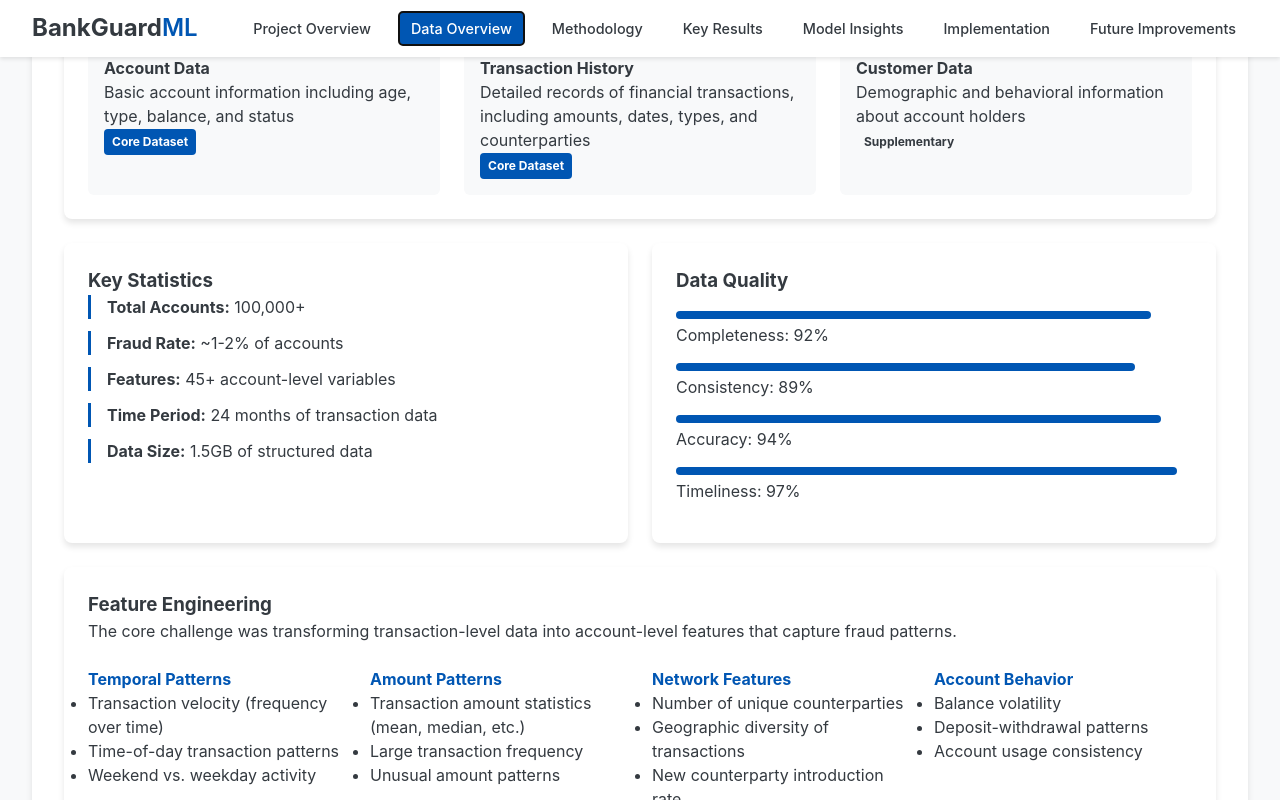
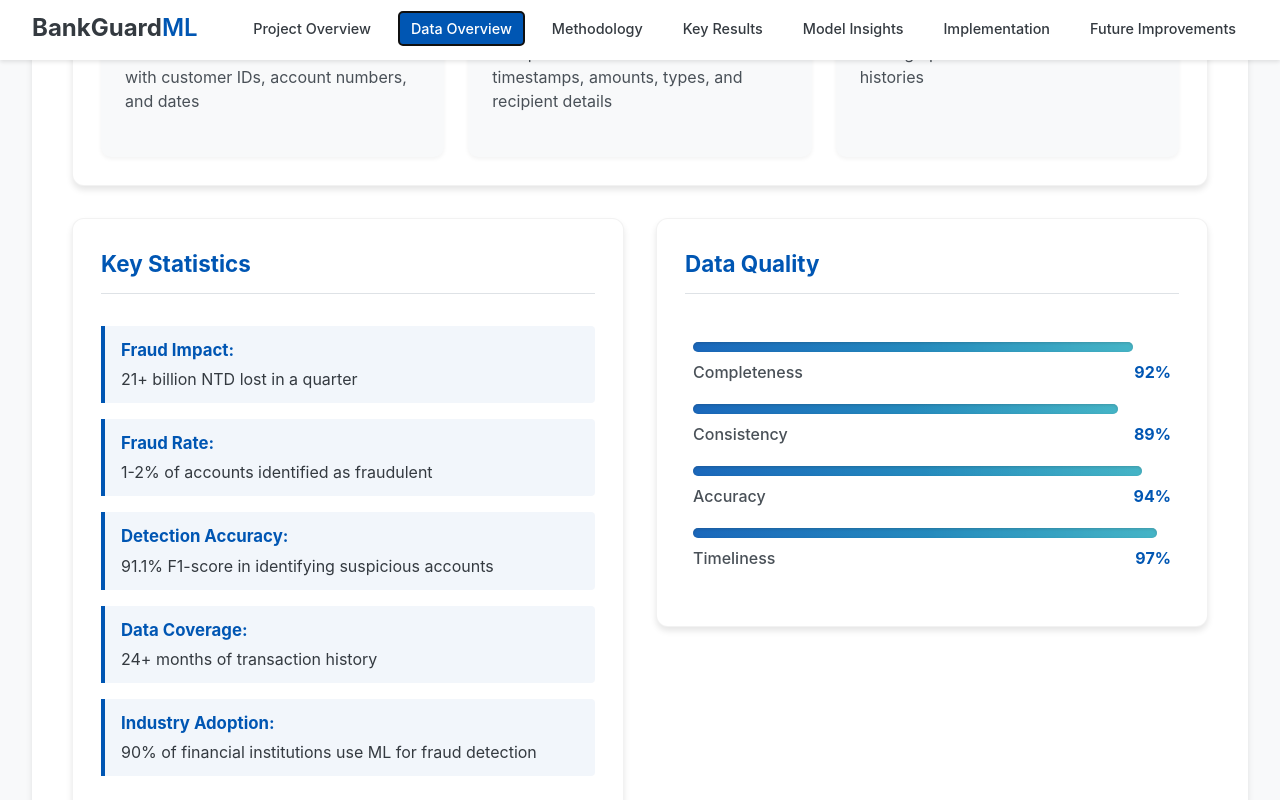
Before and after one commit to SeanChang-3245/BankWatchList, a React (Vite) app in the folder Website/: page / in a window 1280 px wide. Both pictures are taken after a click on the button "Data Overview". Built offline with nearby package versions, Linux system fonts and the light colour scheme.

Commit message:
fixed sticky navbar problem

```diff
--- a/Website/src/App.css
+++ b/Website/src/App.css
@@ -14,7 +14,18 @@
   box-sizing: border-box;
 }
 
-html, body {
+html {
+  margin: 0;
+  padding: 0;
+  width: 100%;
+  height: 100%;
+  overflow-x: hidden;
+  /* Add scroll padding to prevent header overlap */
+  scroll-padding-top: 80px;
+  scroll-behavior: smooth;
+}
+
+body {
   margin: 0;
   padding: 0;
   width: 100%;
@@ -51,6 +62,7 @@ body {
   display: flex;
   justify-content: center;
   padding-top: 2rem; /* Add padding to prevent content from being hidden under header */
+  margin-top: 1rem; /* Add margin to create space after the header */
 }
 
 .main-content {
@@ -64,17 +76,43 @@ body {
 .section {
   margin-bottom: 3rem;
   background: white;
-  border-radius: 8px;
+  border-radius: 12px;
   padding: 2rem;
+  padding-top: 3rem; /* Increased top padding */
   box-shadow: var(--box-shadow);
   width: 100%;
+  position: relative;
+  scroll-margin-top: 80px; /* Ensures scrolling positions content below the header */
+}
+
+.section-anchor-target {
+  position: absolute;
+  top: -80px;
+  left: 0;
+  height: 1px;
+  width: 100%;
+  visibility: hidden;
+  pointer-events: none;
 }
 
 .section-title {
   color: var(--primary-color);
-  margin-bottom: 1.5rem;
+  margin-bottom: 2rem;
   border-bottom: 2px solid var(--border-color);
-  padding-bottom: 0.5rem;
+  padding-bottom: 0.75rem;
+  font-size: 2.2rem;
+  position: relative;
+}
+
+.section-title::after {
+  content: '';
+  position: absolute;
+  bottom: -2px;
+  left: 0;
+  width: 100px;
+  height: 4px;
+  background-color: var(--primary-color);
+  border-radius: 2px;
 }
 
 .highlight {
@@ -84,11 +122,26 @@ body {
 
 .card {
   background: white;
-  padding: 1.5rem;
-  border-radius: 8px;
+  padding: 1.75rem;
+  border-radius: 12px;
   box-shadow: var(--box-shadow);
-  margin-bottom: 1.5rem;
+  margin-bottom: 2rem;
   width: 100%;
+  transition: transform 0.3s ease, box-shadow 0.3s ease;
+  border: 1px solid rgba(0, 0, 0, 0.05);
+}
+
+.card:hover {
+  box-shadow: 0 8px 16px rgba(0, 0, 0, 0.1);
+}
+
+.card h3 {
+  color: var(--primary-color);
+  margin-top: 0;
+  margin-bottom: 1rem;
+  font-size: 1.4rem;
+  border-bottom: 1px solid var(--border-color);
+  padding-bottom: 0.75rem;
 }
 
 .chart-container {
@@ -100,12 +153,19 @@ body {
 .flex-container {
   display: flex;
   flex-wrap: wrap;
-  gap: 1.5rem;
+  gap: 2rem;
   width: 100%;
+  margin: 2rem 0;
 }
 
 .flex-item {
-  flex: 1 1 300px;
+  flex: 1 1 340px;
+  display: flex;
+  flex-direction: column;
+}
+
+.flex-item.card {
+  height: 100%;
 }
 
 .btn {
@@ -161,6 +221,32 @@ body {
   color: white;
 }
 
+/* List styling */
+ul, ol {
+  padding-left: 1.5rem;
+  margin: 0.5rem 0;
+}
+
+li {
+  margin-bottom: 0.5rem;
+}
+
+/* Fix for lists inside specific components */
+.overview-card ul,
+.feature-category ul {
+  padding-left: 1.5rem;
+  margin: 0.5rem 0;
+}
+
+.overview-card li,
+.feature-category li {
+  margin-bottom: 0.5rem;
+}
+
+.benefit-list {
+  margin-top: 0;
+}
+
 /* Responsive breakpoints */
 @media (min-width: 1921px) {
   .main-content {
@@ -181,19 +267,31 @@ body {
 
   .section {
     padding: 1.5rem;
+    padding-top: 2.5rem; /* Maintain adequate top padding on smaller screens */
+    scroll-margin-top: 70px;
   }
 
   .flex-item {
     flex: 1 1 100%;
+  }
+
+  html {
+    scroll-padding-top: 70px;
   }
 }
 
 @media (max-width: 480px) {
   .section {
     padding: 1rem;
+    padding-top: 2rem;
+    scroll-margin-top: 60px;
   }
 
   .section-title {
     font-size: 1.5rem;
   }
+
+  html {
+    scroll-padding-top: 60px;
+  }
 }
--- a/Website/src/components/DataOverview.tsx
+++ b/Website/src/components/DataOverview.tsx
@@ -2,25 +2,26 @@ import '../styles/Sections.css';
 
 const DataOverview = () => {
   return (
-    <div className="section">
+    <div id="data" className="section">
+      <div className="section-anchor-target"></div>
       <h2 className="section-title">Data Overview</h2>
 
       <div className="card">
         <h3>Data Sources</h3>
         <div className="data-sources">
           <div className="data-source-item">
-            <h4>Account Data</h4>
-            <p>Basic account information including age, type, balance, and status</p>
+            <h4>ECCUS Dataset</h4>
+            <p>Contains confirmed fraud accounts with customer IDs, account numbers, and dates</p>
+            <span className="badge badge-primary">Fraud Labels</span>
+          </div>
+          <div className="data-source-item">
+            <h4>SAVTXN Dataset</h4>
+            <p>Comprehensive transaction data with timestamps, amounts, types, and recipient details</p>
             <span className="badge badge-primary">Core Dataset</span>
           </div>
           <div className="data-source-item">
-            <h4>Transaction History</h4>
-            <p>Detailed records of financial transactions, including amounts, dates, types, and counterparties</p>
-            <span className="badge badge-primary">Core Dataset</span>
-          </div>
-          <div className="data-source-item">
-            <h4>Customer Data</h4>
-            <p>Demographic and behavioral information about account holders</p>
+            <h4>Customer Profile Data</h4>
+            <p>Demographic information and account histories</p>
             <span className="badge badge-secondary">Supplementary</span>
           </div>
         </div>
@@ -30,11 +31,11 @@ const DataOverview = () => {
         <div className="flex-item card">
           <h3>Key Statistics</h3>
           <ul className="stat-list">
-            <li><strong>Total Accounts:</strong> 100,000+</li>
-            <li><strong>Fraud Rate:</strong> ~1-2% of accounts</li>
-            <li><strong>Features:</strong> 45+ account-level variables</li>
-            <li><strong>Time Period:</strong> 24 months of transaction data</li>
-            <li><strong>Data Size:</strong> 1.5GB of structured data</li>
+            <li><strong>Fraud Impact:</strong> 21+ billion NTD lost in a quarter</li>
+            <li><strong>Fraud Rate:</strong> 1-2% of accounts identified as fraudulent</li>
+            <li><strong>Detection Accuracy:</strong> 91.1% F1-score in identifying suspicious accounts</li>
+            <li><strong>Data Coverage:</strong> 24+ months of transaction history</li>
+            <li><strong>Industry Adoption:</strong> 90% of financial institutions use ML for fraud detection</li>
           </ul>
         </div>
 
@@ -43,19 +44,19 @@ const DataOverview = () => {
           <div className="quality-metrics">
             <div className="quality-metric">
               <div className="quality-bar" style={{ width: '92%' }}></div>
-              <p>Completeness: 92%</p>
+              <p data-value="92%">Completeness</p>
             </div>
             <div className="quality-metric">
               <div className="quality-bar" style={{ width: '89%' }}></div>
-              <p>Consistency: 89%</p>
+              <p data-value="89%">Consistency</p>
             </div>
             <div className="quality-metric">
               <div className="quality-bar" style={{ width: '94%' }}></div>
-              <p>Accuracy: 94%</p>
+              <p data-value="94%">Accuracy</p>
             </div>
             <div className="quality-metric">
               <div className="quality-bar" style={{ width: '97%' }}></div>
-              <p>Timeliness: 97%</p>
+              <p data-value="97%">Timeliness</p>
             </div>
           </div>
         </div>
@@ -63,42 +64,42 @@ const DataOverview = () => {
 
       <div className="card">
         <h3>Feature Engineering</h3>
-        <p>The core challenge was transforming transaction-level data into account-level features that capture fraud patterns.</p>
+        <p>Detecting fraudulent activity <strong>BEFORE</strong> financial losses occur requires transforming transaction data into predictive features.</p>
 
         <div className="feature-categories">
           <div className="feature-category">
             <h4>Temporal Patterns</h4>
             <ul>
-              <li>Transaction velocity (frequency over time)</li>
-              <li>Time-of-day transaction patterns</li>
-              <li>Weekend vs. weekday activity</li>
+              <li>Sudden changes in transaction frequency</li>
+              <li>Unusual hour-of-day activity</li>
+              <li>Account dormancy followed by high activity</li>
             </ul>
           </div>
 
           <div className="feature-category">
             <h4>Amount Patterns</h4>
             <ul>
-              <li>Transaction amount statistics (mean, median, etc.)</li>
-              <li>Large transaction frequency</li>
-              <li>Unusual amount patterns</li>
+              <li>Sequential small transfers (structuring)</li>
+              <li>Deviation from historical amount ranges</li>
+              <li>Round-sum transactions</li>
             </ul>
           </div>
 
           <div className="feature-category">
             <h4>Network Features</h4>
             <ul>
-              <li>Number of unique counterparties</li>
-              <li>Geographic diversity of transactions</li>
-              <li>New counterparty introduction rate</li>
+              <li>Transactions to high-risk regions</li>
+              <li>New beneficiary account patterns</li>
+              <li>Shared recipient accounts across multiple customers</li>
             </ul>
           </div>
 
           <div className="feature-category">
             <h4>Account Behavior</h4>
             <ul>
-              <li>Balance volatility</li>
-              <li>Deposit-withdrawal patterns</li>
-              <li>Account usage consistency</li>
+              <li>Account emptying velocity</li>
+              <li>Login location vs. transaction location</li>
+              <li>Multi-channel transaction patterns</li>
             </ul>
           </div>
         </div>
--- a/Website/src/components/Footer.tsx
+++ b/Website/src/components/Footer.tsx
@@ -14,7 +14,7 @@ const Footer = () => {
 
           <div className="footer-section">
             <h4>Project Links</h4>
-            <ul>
+            <ul className="footer-links">
               <li><a href="#documentation">Documentation</a></li>
               <li><a href="#github">GitHub Repository</a></li>
               <li><a href="#contact">Contact Team</a></li>
@@ -23,7 +23,7 @@ const Footer = () => {
 
           <div className="footer-section">
             <h4>Resources</h4>
-            <ul>
+            <ul className="footer-links">
               <li><a href="#whitepaper">Methodology Whitepaper</a></li>
               <li><a href="#case-studies">Case Studies</a></li>
               <li><a href="#faq">FAQ</a></li>
--- a/Website/src/components/Header.tsx
+++ b/Website/src/components/Header.tsx
@@ -22,6 +22,12 @@ const Header: React.FC<HeaderProps> = ({ activeSection, setActiveSection }) => {
   const handleNavClick = (sectionId: string) => {
     setActiveSection(sectionId);
     setMobileMenuOpen(false);
+
+    // Scroll to section with proper offset
+    const element = document.getElementById(sectionId);
+    if (element) {
+      element.scrollIntoView({ behavior: 'smooth' });
+    }
   };
 
   return (
--- a/Website/src/components/Methodology.tsx
+++ b/Website/src/components/Methodology.tsx
@@ -74,7 +74,7 @@ const Methodology = () => {
 
             <div className="eval-item">
               <h4>Primary Metrics</h4>
-              <ul>
+              <ul className="metrics-list">
                 <li>AUC-ROC: Overall ranking performance</li>
                 <li>Precision: Minimizing false positives</li>
                 <li>Recall at 5%: Catch fraud while limiting investigation volume</li>
--- a/Website/src/components/ProjectOverview.tsx
+++ b/Website/src/components/ProjectOverview.tsx
@@ -2,7 +2,8 @@ import '../styles/Sections.css';
 
 const ProjectOverview = () => {
   return (
-    <div className="section">
+    <div id="overview" className="section">
+      <div className="section-anchor-target"></div>
       <h2 className="section-title">Project Overview</h2>
 
       <div className="overview-intro">
--- a/Website/src/styles/Footer.css
+++ b/Website/src/styles/Footer.css
@@ -36,7 +36,7 @@
   color: #adb5bd;
 }
 
-.footer-section ul {
+.footer-section ul.footer-links {
   list-style: none;
   padding: 0;
   margin: 0;
--- a/Website/src/styles/Header.css
+++ b/Website/src/styles/Header.css
@@ -6,6 +6,7 @@
   z-index: 100;
   width: 100%;
   height: auto;
+  min-height: 60px; /* Set minimum height for consistency */
 }
 
 .header-container {
--- a/Website/src/styles/Sections.css
+++ b/Website/src/styles/Sections.css
@@ -3,8 +3,8 @@
   margin-bottom: 3rem;
   margin-top: 15rem;
   background: white;
-  border-radius: 8px;
-  padding: 2rem;
+  border-radius: 12px;
+  padding: 2.5rem;
   box-shadow: var(--box-shadow);
 }
 
@@ -81,39 +81,132 @@
   display: flex;
   flex-wrap: wrap;
   gap: 1.5rem;
+  margin-top: 20rem;
 }
 
 .data-source-item {
   flex: 1 1 300px;
-  padding: 1rem;
+  padding: 1.5rem;
   background-color: #f8f9fa;
-  border-radius: 6px;
+  border-radius: 10px;
+  box-shadow: 0 2px 4px rgba(0, 0, 0, 0.05);
+  transition: transform 0.2s, box-shadow 0.2s;
+  border-top: 4px solid var(--primary-color);
+  position: relative;
+}
+
+.data-source-item:hover {
+  transform: translateY(-5px);
+  box-shadow: 0 5px 15px rgba(0, 0, 0, 0.1);
+}
+
+.data-source-item h4 {
+  margin-top: 0;
+  color: var(--primary-color);
+  font-size: 1.2rem;
+  margin-bottom: 0.75rem;
+}
+
+.data-source-item p {
+  margin-bottom: 1.25rem;
+  color: #495057;
+}
+
+.data-source-item .badge {
+  position: absolute;
+  top: 1rem;
+  right: 1rem;
+  font-size: 0.7rem;
+  padding: 0.35rem 0.65rem;
+  border-radius: 12px;
 }
 
 .stat-list {
   list-style: none;
   padding: 0;
+  margin: 1rem 0;
 }
 
 .stat-list li {
-  margin-bottom: 0.75rem;
-  padding-left: 1rem;
-  border-left: 3px solid var(--primary-color);
+  margin-bottom: 1rem;
+  padding: 0.75rem 1rem;
+  border-left: 4px solid var(--primary-color);
+  background-color: rgba(0, 86, 179, 0.05);
+  border-radius: 0 4px 4px 0;
+  transition: all 0.2s ease;
+}
+
+.stat-list li:hover {
+  background-color: rgba(0, 86, 179, 0.1);
+  transform: translateX(5px);
+}
+
+.stat-list li strong {
+  color: var(--primary-color);
+  display: block;
+  margin-bottom: 0.25rem;
+  font-size: 1.05rem;
 }
 
 .quality-metrics {
-  margin-top: 1rem;
+  margin-top: 1.5rem;
+  padding: 0.5rem;
 }
 
 .quality-metric {
-  margin-bottom: 1rem;
+  margin-bottom: 1.25rem;
+  position: relative;
 }
 
 .quality-bar {
-  height: 8px;
-  background-color: var(--primary-color);
-  border-radius: 4px;
-  margin-bottom: 0.25rem;
+  height: 10px;
+  background: linear-gradient(90deg, var(--primary-color), var(--secondary-color));
+  border-radius: 5px;
+  margin-bottom: 0.5rem;
+  box-shadow: inset 0 1px 3px rgba(0, 0, 0, 0.2);
+  position: relative;
+  overflow: hidden;
+  transition: width 1s ease-in-out;
+}
+
+.quality-bar::after {
+  content: '';
+  position: absolute;
+  top: 0;
+  left: 0;
+  right: 0;
+  bottom: 0;
+  background: linear-gradient(
+    90deg,
+    rgba(255, 255, 255, 0.1) 25%,
+    rgba(255, 255, 255, 0.2) 50%,
+    rgba(255, 255, 255, 0.1) 75%
+  );
+  background-size: 200% 100%;
+  animation: shine 3s infinite;
+}
+
+@keyframes shine {
+  0% {
+    background-position: -200% 0;
+  }
+  100% {
+    background-position: 200% 0;
+  }
+}
+
+.quality-metric p {
+  display: flex;
+  justify-content: space-between;
+  margin: 0;
+  font-weight: 500;
+  color: #495057;
+}
+
+.quality-metric p::after {
+  content: attr(data-value);
+  font-weight: bold;
+  color: var(--primary-color);
 }
 
 .feature-categories {
@@ -130,6 +223,14 @@
 .feature-category h4 {
   margin-top: 0;
   color: var(--primary-color);
+}
+
+.feature-category ul {
+  padding-left: 1.5rem;
+}
+
+.feature-category li {
+  margin-bottom: 0.1rem;
 }
 
 /* Methodology Section Styles */
@@ -182,6 +283,14 @@
 .eval-item h4 {
   margin-top: 0;
   color: var(--primary-color);
+}
+
+.metrics-list {
+  padding-left: 1.5rem;
+}
+
+.metrics-list li {
+  margin-bottom: 0.5rem;
 }
 
 .pipeline-steps {
@@ -247,6 +356,45 @@
   .feature-icon {
     margin-bottom: 0.5rem;
   }
+
+  .data-sources {
+    gap: 1rem;
+    margin-top: 20rem;
+    border-top: 1px solid var(--border-color);
+  }
+
+  .data-source-item {
+    flex: 1 1 100%;
+  }
+
+  .feature-categories {
+    gap: 1rem;
+  }
+
+  .feature-category {
+    flex: 1 1 100%;
+    margin-bottom: 1rem;
+  }
+
+  .quality-bar {
+    height: 8px;
+  }
+
+  .stat-list li {
+    padding: 0.6rem 0.75rem;
+  }
+}
+
+@media (max-width: 480px) {
+  .data-source-item .badge {
+    position: static;
+    display: inline-block;
+    margin-top: 0.5rem;
+  }
+
+  .quality-metrics {
+    padding: 0;
+  }
 }
 
 .metric-container {
```
